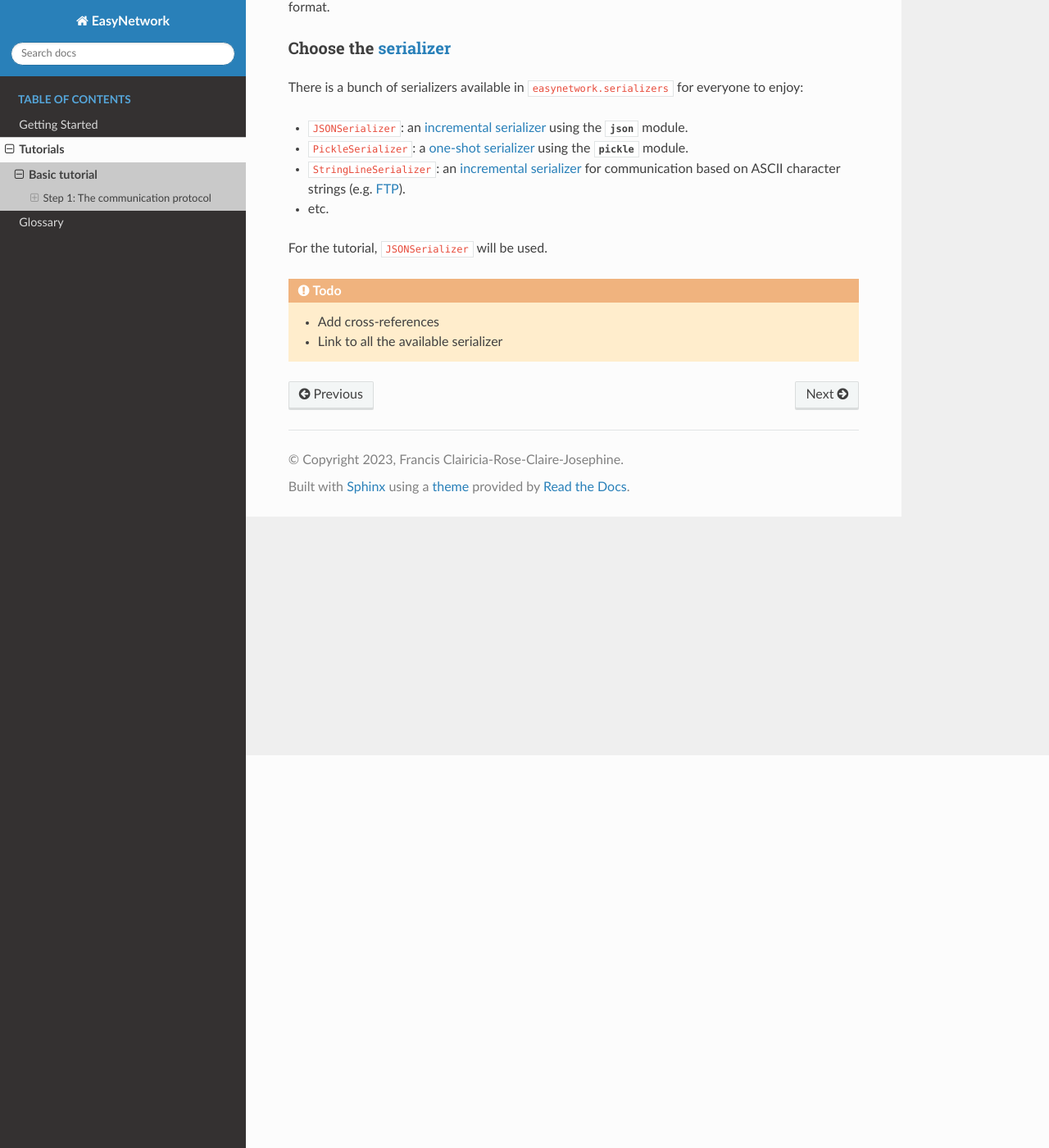
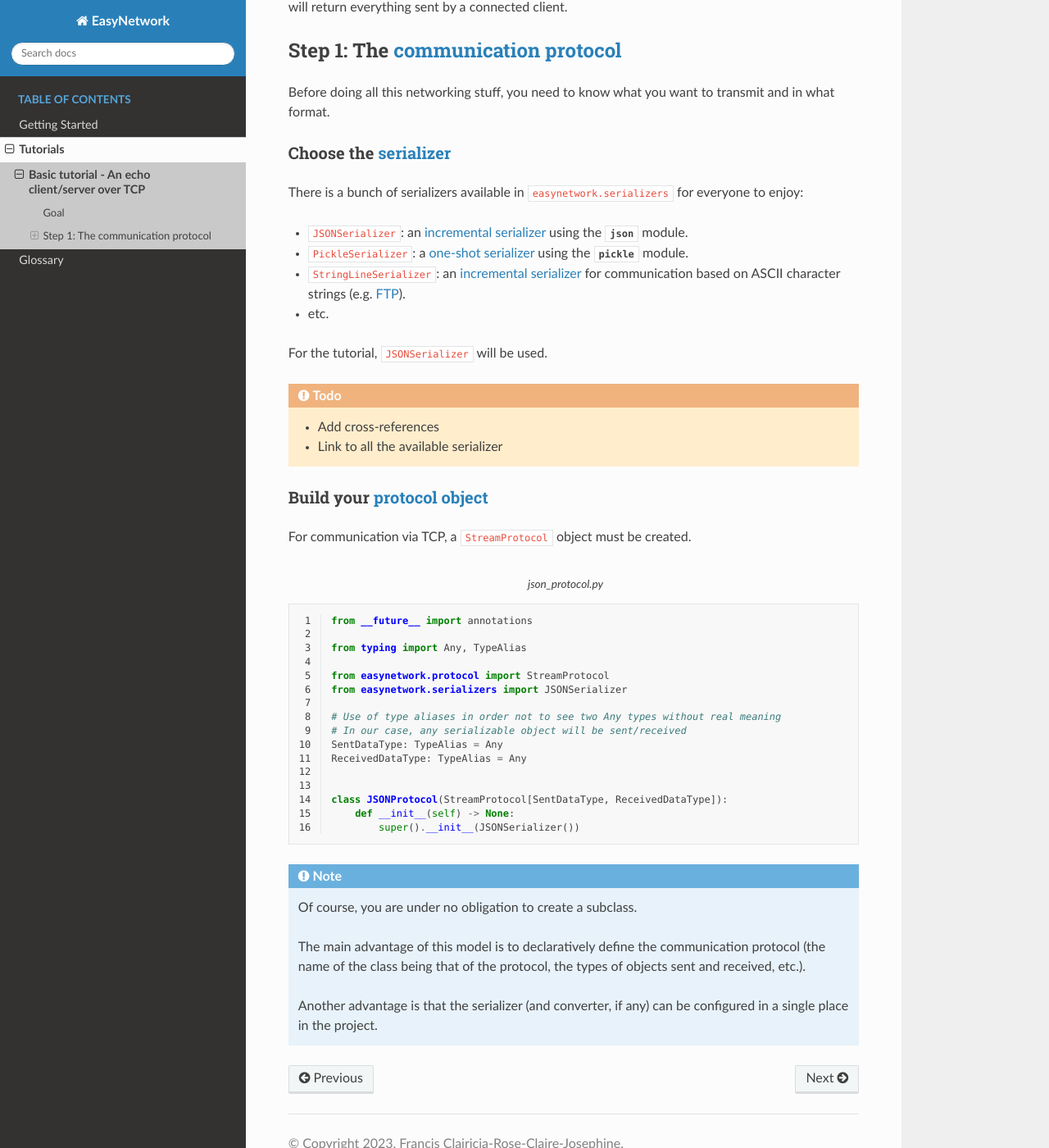
Before and after one commit to francis-clairicia/EasyNetwork, a Sphinx documentation site: the page built from docs/source/tutorials/basic.rst, in a window 1280 px wide and 1400 px high, scrolled down 479 px. Shown: the whole window at 82% size. Built offline with Sphinx 7.4.7 and the Read the Docs theme 2.0.0, drawn with Linux system fonts in a browser that asks for light colours; some of the changed text lies outside the part shown.

Commit message:
[DOCS] Updated basic tutorial

```diff
--- /dev/null
+++ b/docs/source/_include/examples/tutorials/basic/json_protocol.py
@@ -0,0 +1,16 @@
+from __future__ import annotations
+
+from typing import Any, TypeAlias
+
+from easynetwork.protocol import StreamProtocol
+from easynetwork.serializers import JSONSerializer
+
+# Use of type aliases in order not to see two Any types without real meaning
+# In our case, any serializable object will be sent/received
+SentDataType: TypeAlias = Any
+ReceivedDataType: TypeAlias = Any
+
+
+class JSONProtocol(StreamProtocol[SentDataType, ReceivedDataType]):
+    def __init__(self) -> None:
+        super().__init__(JSONSerializer())
--- a/docs/source/glossary.rst
+++ b/docs/source/glossary.rst
@@ -21,7 +21,7 @@ Glossary
    one-shot serializer
       See :term:`serializer`.
 
-   protocol
+   protocol object
       An object representing a :term:`communication protocol`. It consists of a :term:`serializer` and, optionally, a :term:`converter`.
 
    serializer
--- a/docs/source/tutorials/basic.rst
+++ b/docs/source/tutorials/basic.rst
@@ -1,7 +1,16 @@
-Basic tutorial
-==============
+.. highlight:: python
+
+Basic tutorial - An echo client/server over TCP
+===============================================
 
 .. include:: ../_include/sync-async-variants.rst
+
+
+Goal
+----
+
+To see how to create a server and a client with the minimum requirements,
+let's create a server that will return everything sent by a connected client.
 
 
 Step 1: The :term:`communication protocol`
@@ -30,6 +39,25 @@ For the tutorial, ``JSONSerializer`` will be used.
 
    * Link to all the available serializer
 
+
+Build your :term:`protocol object`
+^^^^^^^^^^^^^^^^^^^^^^^^^^^^^^^^^^
+
+For communication via TCP, a ``StreamProtocol`` object must be created.
+
+.. literalinclude:: ../_include/examples/tutorials/basic/json_protocol.py
+   :linenos:
+   :caption: json_protocol.py
+
+.. note::
+
+   Of course, you are under no obligation to create a subclass.
+
+   The main advantage of this model is to declaratively define the communication protocol
+   (the name of the class being that of the protocol, the types of objects sent and received, etc.).
+
+   Another advantage is that the serializer (and converter, if any) can be configured in a single place in the project.
+
 .. Links
 
 .. _FTP: https://fr.wikipedia.org/wiki/File_Transfer_Protocol
```
Also changed, not shown: other parts of docs/source/glossary.rst (+1 -1 lines), .pre-commit-config.yaml, 1 other file.
